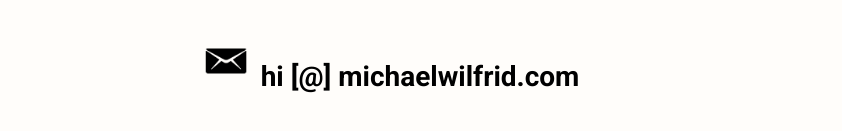
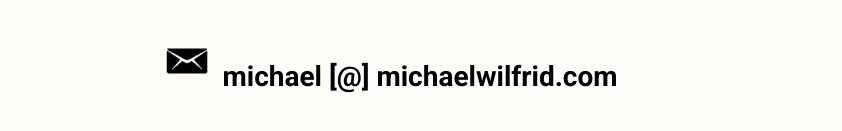
Before and after one commit to mik1182/Michael-Wilfrid, a plain HTML site: page index.html in a window 1280 px wide. Shown: the part 3031-3162 px from the top of the page, 0-842 px from the left. Drawn offline with Linux system fonts and the light colour scheme.

Commit message:
Update index.html
updated contact email

```diff
--- a/index.html
+++ b/index.html
@@ -106,7 +106,7 @@
                 </div>
                 <div class="full-width">
                     <div class="half-width" id="email-contact">
-                        <a href="mailto:hi@jhttp://michaelwilfrid.com"><img src="img/envelope.png" alt="Envelope image" id="envelope" />hi [@] michaelwilfrid.com</a>
+                        <a href="mailto:michael@michaelwilfrid.com"><img src="img/envelope.png" alt="Envelope image" id="envelope" />michael [@] michaelwilfrid.com</a>
                     </div>
                     <div class="half-width" id="social-contact">
                         <ul class="pe-social">
```
